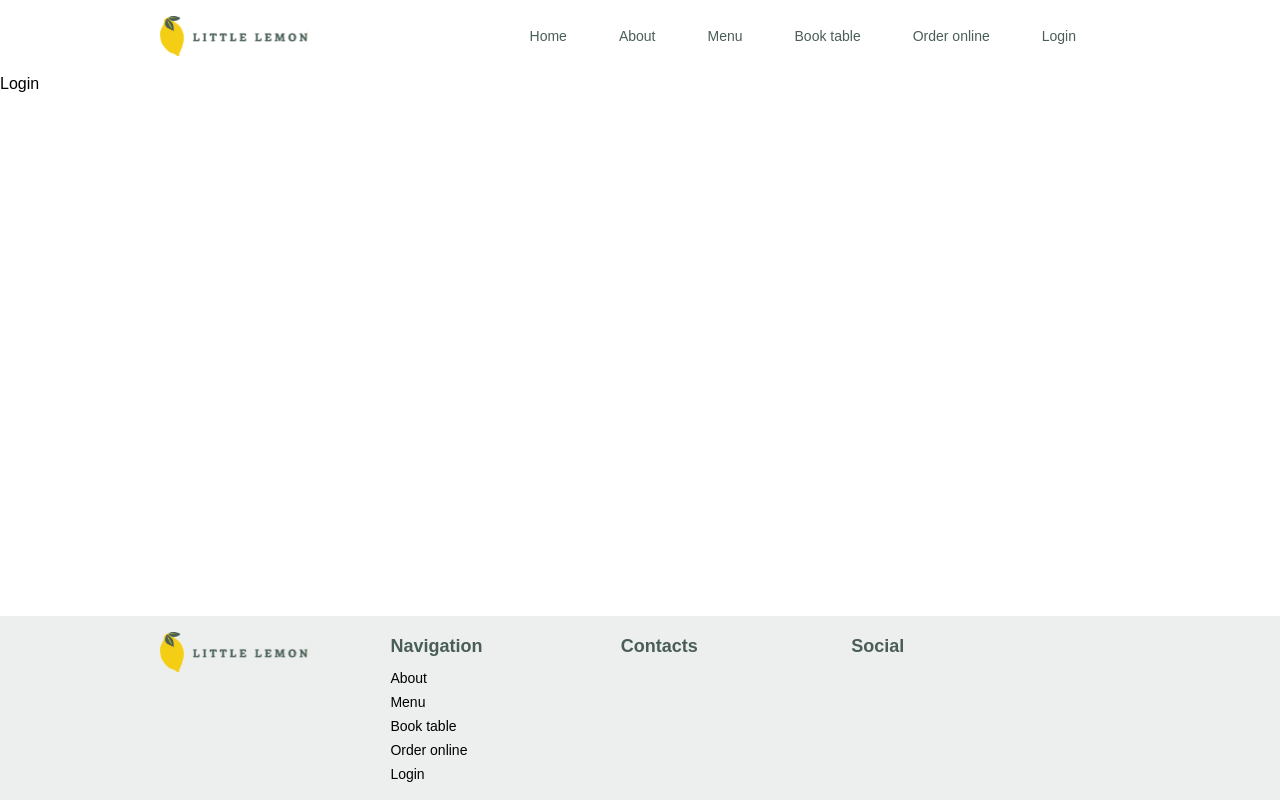
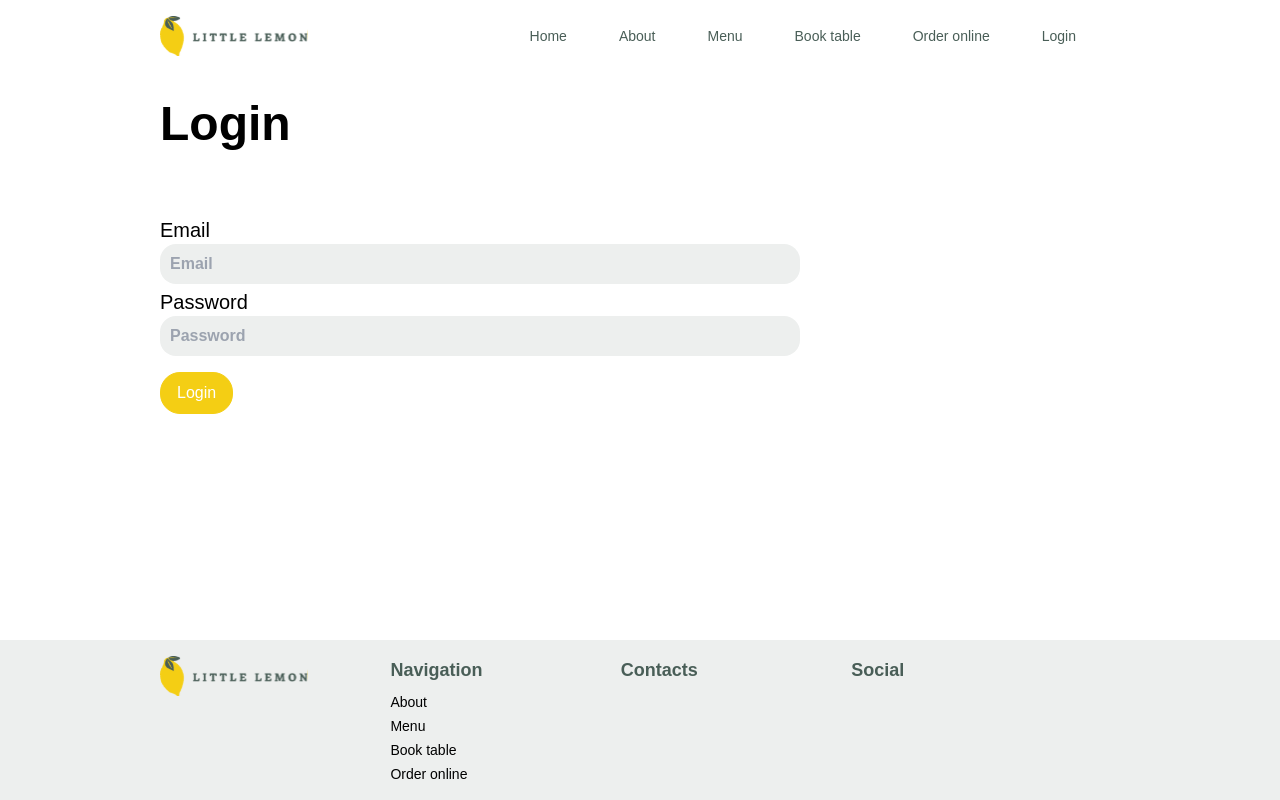
Before and after one commit to StasAlex/little-lemon, a React (Create React App) app: page /login in a window 1280 px wide. Built offline with nearby package versions, Linux system fonts and the light colour scheme.

Commit message:
Add login and toastfunctionallity

```diff
--- a/package.json
+++ b/package.json
@@ -15,6 +15,8 @@
     "react-dom": "^18.3.1",
     "react-router-dom": "^6.25.1",
     "react-scripts": "5.0.1",
+    "react-simple-toasts": "^5.10.1",
+    "react-toastify": "^10.0.5",
     "web-vitals": "^2.1.4"
   },
   "scripts": {
--- a/public/index.html
+++ b/public/index.html
@@ -27,6 +27,7 @@
       work correctly both with client-side routing and a non-root public URL.
       Learn how to configure a non-root public URL by running `npm run build`.
     -->
+    <script src="https://raw.githubusercontent.com/courseraap/capstone/main/api.js"></script>
     <title>Little Lemon</title>
   </head>
   <body>
--- a/src/App.css
+++ b/src/App.css
@@ -28,6 +28,13 @@
   color: #61dafb;
 }
 
+.my-toast {
+  background-color: #495E57;
+  padding: 10px 20px;
+  color: #fff;
+  border-radius: 3px;
+}
+
 @keyframes App-logo-spin {
   from {
     transform: rotate(0deg);
--- a/src/components/Header.js
+++ b/src/components/Header.js
@@ -1,22 +1,32 @@
 import React, { useState } from 'react';
 import Nav from 'react-bootstrap/Nav';
 import { Link, useNavigate } from 'react-router-dom';
-import { navLinks } from '../constants/index'
+import { navLinks } from '../constants/index';
+import { useAuth } from '../context/AuthContext';
+import toast from 'react-simple-toasts';
+import 'react-simple-toasts/dist/theme/success.css';
+import {toastConfig} from '../constants/index';
 
 const Header = () => {
   const [visibleNav, setVisibleNav] = useState(false);
+  const { isLoggedIn, username, logout } = useAuth();
   const navigate = useNavigate();
 
   const handleNavClick = (to) => {
     setVisibleNav(false);
     navigate(to);
-  }
+  };
+
+  const handleLogout = () => {
+    logout();
+    toast('Successfully logged out', toastConfig);
+  };
 
   return (
     <header className='container mx-auto p-4'>
       <nav className="flex items-center justify-between flex-wrap">
         <Nav.Item>
-          <Nav.Link as={Link} to="/" className="flex items-center flex-shrink-0 mr-6 ">
+          <Nav.Link as={Link} to="/" className="flex items-center flex-shrink-0 mr-6">
             <img className="mr-2" src="logo.svg" alt="lemon-logo" />
           </Nav.Link>
         </Nav.Item>
@@ -24,7 +34,8 @@ const Header = () => {
           <div className={`text-sm hidden lg:flex lg:flex-grow justify-end`}>
             {navLinks.map((link) => (
               <Nav.Item key={link.to} className='mr-5'>
-                <Nav.Link as={Link}
+                <Nav.Link
+                  as={Link}
                   to={link.to}
                   className='block lg:inline-block px-2 rounded-md lg:mt-0 bg-white text-green hover:text-white hover:bg-green hover:transition-all duration-300 mr-4 focus-visible:outline-none'
                   onClick={() => handleNavClick(link.to)}
@@ -33,23 +44,50 @@ const Header = () => {
                 </Nav.Link>
               </Nav.Item>
             ))}
+            {isLoggedIn ? (
+              <Nav.Item className='mr-5'>
+                {username && (
+                  <span>
+                    <span>Hello, </span>
+                    <span
+                      className='block lg:inline-block px-2 rounded-md lg:mt-0 text-green hover:text-white hover:bg-green hover:transition-all duration-300 mr-4 focus-visible:outline-none cursor-pointer'
+                      onClick={handleLogout}
+                    >
+                      {username}
+                    </span>
+                  </span>
+                )}
+              </Nav.Item>
+            ) : (
+              <Nav.Item className='mr-5'>
+                <Nav.Link
+                  as={Link}
+                  to="/login"
+                  className='block lg:inline-block px-2 rounded-md lg:mt-0 bg-white text-green hover:text-white hover:bg-green hover:transition-all duration-300 mr-4 focus-visible:outline-none'
+                  onClick={() => handleNavClick('/login')}
+                >
+                  Login
+                </Nav.Link>
+              </Nav.Item>
+            )}
           </div>
           <div className={`block lg:hidden`}>
             <button
               className="flex items-center px-3 py-2 border hover:fill-white rounded text-green border-green hover:text-green hover:bg-green hover:transition-all duration-300"
               onClick={() => setVisibleNav(!visibleNav)}
             >
-              <svg className="fill-current h-3 w-3 " viewBox="0 0 20 20" xmlns="http://www.w3.org/2000/svg">
+              <svg className="fill-current h-3 w-3" viewBox="0 0 20 20" xmlns="http://www.w3.org/2000/svg">
                 <title>Menu</title>
                 <path d="M0 3h20v2H0V3zm0 6h20v2H0V9zm0 6h20v2H0v-2z" />
               </svg>
             </button>
           </div>
         </div>
-        <div className={`text-sm flex-col lg:hidden lg:flex-grow w-full justify-end ${visibleNav ? 'flex': 'hidden'}`}>
+        <div className={`text-sm flex-col lg:hidden lg:flex-grow w-full justify-end ${visibleNav ? 'flex' : 'hidden'}`}>
           {navLinks.map((link) => (
             <Nav.Item key={link.to} className='text-center'>
-                <Nav.Link as={Link}
+              <Nav.Link
+                as={Link}
                 to={link.to}
                 className='block text-xl text-dark hover:text-white hover:bg-green hover:transition-all duration-300 focus-visible:outline-none'
                 onClick={() => handleNavClick(link.to)}
@@ -58,10 +96,36 @@ const Header = () => {
               </Nav.Link>
             </Nav.Item>
           ))}
+          {isLoggedIn ? (
+              <Nav.Item className='mr-5'>
+                {username && (
+                  <span>
+                    <span>Hello, </span>
+                    <span
+                      className='block lg:inline-block px-2 rounded-md lg:mt-0 text-green hover:text-white hover:bg-green hover:transition-all duration-300 mr-4 focus-visible:outline-none cursor-pointer'
+                      onClick={handleLogout}
+                    >
+                      {username}
+                    </span>
+                  </span>
+                )}
+              </Nav.Item>
+            ) : (
+              <Nav.Item className='mr-5'>
+                <Nav.Link
+                  as={Link}
+                  to="/login"
+                  className='block lg:inline-block px-2 rounded-md lg:mt-0 bg-white text-green hover:text-white hover:bg-green hover:transition-all duration-300 mr-4 focus-visible:outline-none'
+                  onClick={() => handleNavClick('/login')}
+                >
+                  Login
+                </Nav.Link>
+              </Nav.Item>
+            )}
         </div>
       </nav>
     </header>
   );
-}
+};
 
 export default Header;
--- a/src/constants/index.js
+++ b/src/constants/index.js
@@ -4,7 +4,6 @@ export const navLinks = [
     { to: '/menu', text: 'Menu' },
     { to: '/booking', text: 'Book table' },
     { to: '/order', text: 'Order online' },
-    { to: '/login', text: 'Login' }
   ];
 
 export const cards = [
@@ -62,3 +61,5 @@ export const testimonials = [
       review: 'The pasta was delicious, but the portions were a bit small for the price. Cozy atmosphere.'
     }
 ]
+
+export const toastConfig = {theme: "success", position: 'top-right', maxVisibleToasts: 5};
--- /dev/null
+++ b/src/context/AuthContext.js
@@ -0,0 +1,29 @@
+import React, { createContext, useContext, useState } from 'react';
+
+// Create a context
+const AuthContext = createContext();
+
+// Custom hook to use the AuthContext
+export const useAuth = () => useContext(AuthContext);
+
+// Provider component
+export const AuthProvider = ({ children }) => {
+  const [isLoggedIn, setIsLoggedIn] = useState(false);
+  const [username, setUsername] = useState('');
+
+  const login = (user) => {
+    setIsLoggedIn(true);
+    setUsername(user);
+  };
+
+  const logout = () => {
+    setIsLoggedIn(false);
+    setUsername('');
+  };
+
+  return (
+    <AuthContext.Provider value={{ isLoggedIn, username, login, logout }}>
+      {children}
+    </AuthContext.Provider>
+  );
+};
--- a/src/pages/Login.jsx
+++ b/src/pages/Login.jsx
@@ -1,11 +1,90 @@
-import React from 'react'
+import React, { useState } from 'react';
+import Button from '../utils/Button';
+import { useAuth } from '../context/AuthContext';
+import { useNavigate } from 'react-router-dom';
+import toast from 'react-simple-toasts';
+import 'react-simple-toasts/dist/theme/success.css';
+import {toastConfig} from '../constants/index';
 
 const Login = () => {
+  const [email, setEmail] = useState('');
+  const [password, setPassword] = useState('');
+  const [errors, setErrors] = useState({});
+  const { login } = useAuth();
+  const navigate = useNavigate();
+
+  const validate = () => {
+    const errors = {};
+
+    const emailRegex = /^[^\s@]+@[^\s@]+\.[^\s@]+$/;
+    if (!email.trim()) {
+      errors.email = 'Email is required';
+    } else if (!emailRegex.test(email)) {
+      errors.email = 'Invalid email format';
+    }
+
+    if (!password) {
+      errors.password = 'Password is required';
+    } else if (password.length < 6) {
+      errors.password = 'Password must be at least 6 characters long';
+    }
+
+    setErrors(errors);
+    return Object.keys(errors).length === 0;
+  };
+
+  const handleSubmit = (event) => {
+    event.preventDefault();
+
+    if (validate()) {
+      login(email);
+      toast('Successfully logged in', toastConfig);
+      navigate('/');
+
+      setEmail('');
+      setPassword('');
+      setErrors({});
+    }
+  };
+
   return (
-    <div>
-      Login
+    <div className='container mx-auto px-4 grow flex flex-col'>
+      <h2 className='text-primary text-3xl md:text-5xl font-semibold my-5 xs:my-7'>Login</h2>
+      <form onSubmit={handleSubmit} className='mt-5 md:mt-10 md:max-w-screen-sm'>
+        <div className='flex flex-col mb-1'>
+          <label htmlFor="email" className='text-xl'>Email</label>
+          <input
+            id='email'
+            name='email'
+            type="email"
+            value={email}
+            onChange={(e) => setEmail(e.target.value)}
+            required
+            autoComplete="email"
+            placeholder='Email'
+            className='rounded-2xl bg-grey h-10 p-[10px] text-green placeholder-shown:text-green placeholder-shown:font-bold'
+          />
+          {errors.email && <p className='text-red-500 text-sm'>{errors.email}</p>}
+        </div>
+        <div className='flex flex-col mb-1'>
+          <label htmlFor="password" className='text-xl'>Password</label>
+          <input
+            id='password'
+            name='password'
+            type="password"
+            value={password}
+            onChange={(e) => setPassword(e.target.value)}
+            required
+            autoComplete="current-password"
+            placeholder='Password'
+            className='rounded-2xl bg-grey h-10 p-[10px] text-green placeholder-shown:text-green placeholder-shown:font-bold'
+          />
+          {errors.password && <p className='text-red-500 text-sm'>{errors.password}</p>}
+        </div>
+        <Button type="submit" action='primary' title="Login" className='mt-4' onClick={handleSubmit}/>
+      </form>
     </div>
-  )
-}
+  );
+};
 
-export default Login
+export default Login;
--- a/src/utils/Button.jsx
+++ b/src/utils/Button.jsx
@@ -1,14 +1,16 @@
 import { Link } from "react-router-dom"
 import React from 'react'
 
-const Button = ({action, link, title, isHide=false}) => {
+const Button = ({action, link, title, isHide=false, ...props}) => {
     const classes = action === 'primary' ?
     'bg-yellow text-white border border-solid border-yellow hover:bg-green hover:text-yellow' :
     'border border-solid border-dark text-dark hover:border-yellow hover:text-yellow'
 
   return (
     <div>
-        <button className={`${classes} ${isHide ? 'hidden' : 'block'} rounded-[20px] px-4 py-2 hover:bg-green transition-all duration-300`}>
+        <button  className={`${classes} ${props.className} ${isHide ? 'hidden' : 'block'} rounded-[20px] px-4 py-2 hover:bg-green transition-all duration-300`}
+        onClick={props.onClick}
+        >
             <Link to={link}><span>{title}</span></Link>
         </button>
     </div>
--- a/tailwind.config.js
+++ b/tailwind.config.js
@@ -19,7 +19,8 @@ module.exports = {
       'black': '#000000',
       'dark': '#333333',
       'grey': '#EDEFEE',
-      'coral': '#EE9972'
+      'coral': '#EE9972',
+      'red-500': 'rgb(239, 68, 68)'
     },
     fontFamily: {
       primary: ['Karla', 'sans-serif'],
```
Also changed, not shown: src/App.jsx (+17 -2 lines), 1 other file (tests, documents, lock files or other folders). Lines whose indentation alone changed are shown as unchanged.
